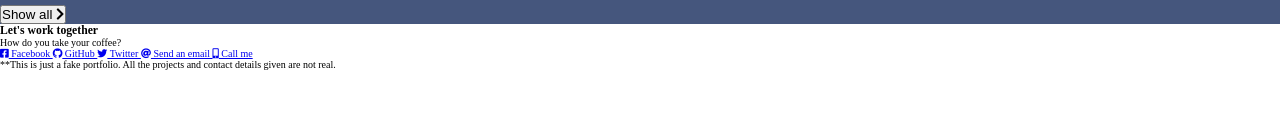
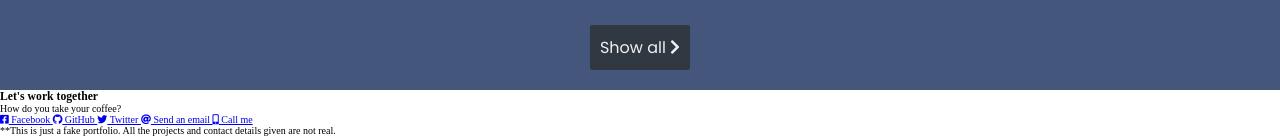
Before and after one commit to jannerymbf/Responsive-FakePortafolio, a website: page src/index.html in a window 1280 px wide. Shown: the part 2030-2166 px from the top of the page. Before the commit the page ends 2100 px from the top, so only its background shows below. Drawn offline with Linux system fonts and the light colour scheme.

Commit message:
Add styles to button in work section

```diff
--- a/src/index.html
+++ b/src/index.html
@@ -62,7 +62,10 @@
         </a>
       </section>
 
-      <button>Show all <i class="fas fa-chevron-right"></i></button>
+      <div class="work__btn-container">
+        <button class="work__btn">Show all <i class="fas fa-chevron-right"></i></button>
+      </div>
+
     </section>
 
     <section id="contact">
--- a/src/styles.css
+++ b/src/styles.css
@@ -133,3 +133,20 @@ html {
   color: var(--main-white);
   vertical-align: middle;
 }
+
+.work__btn-container {
+  width: 100%;
+  padding: 20px 0;
+  display: flex;
+  justify-content: center;
+}
+
+.work__btn {
+  padding: 10px;
+  border: none;
+  border-radius: 2px;
+  background-color: var(--main-gray);
+  font-family: Poppins, sans-serif;
+  font-size: 1.6rem;
+  color: var(--main-white);
+}
```
